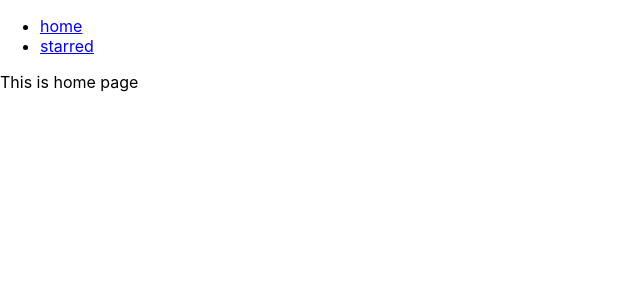
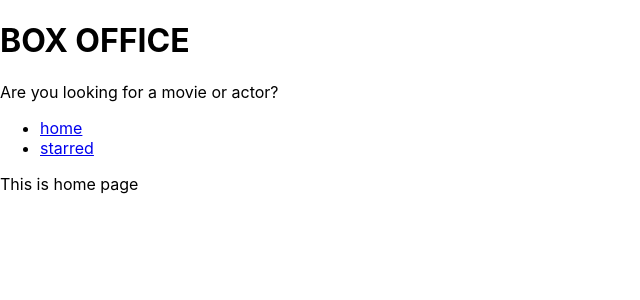
Before and after one commit to deepamasnani/Box-Office-App, a React (Create React App) app: page / in a window 1280 px wide. Shown: the top 300 px of the page, without its empty margins (0-640 px from the left). Built offline with nearby package versions, Linux system fonts and the light colour scheme.

Commit message:
Added layouts

```diff
--- a/src/App.js
+++ b/src/App.js
@@ -1,19 +1,19 @@
 import React from 'react';
 import {Switch,Route} from 'react-router-dom';
-import Navs from './components/Navs';
+// import Navs from './components/Navs';
 import Home from './pages/Home';
 import Starred from './pages/Starred';
 
 function App() {
   return (
-  <div>
-  <Navs />
+
   <Switch>
     <Route exact path="/"><Home /></Route>
     <Route exact path="/starred"><Starred /></Route>
     <Route>This is 404</Route>
   </Switch>
-  </div>)
+  )
+
 }
 
 export default App;
--- /dev/null
+++ b/src/components/MainPageLayout.js
@@ -0,0 +1,16 @@
+import React from 'react'
+import Navs from './Navs'
+import Title from './Title'
+
+const MainPageLayout = ({children}) => {
+    return (
+        <div>
+            <Title title="BOX OFFICE" subtitle="Are you looking for a movie or actor?" />
+            <Navs />
+
+            {children}
+        </div>
+    )
+}
+
+export default MainPageLayout
--- /dev/null
+++ b/src/components/Title.js
@@ -0,0 +1,12 @@
+import React from 'react'
+
+const Title = ({title , subtitle}) => {
+    return (
+        <div>
+            <h1>{title}</h1>
+            <p>{subtitle}</p>
+        </div>
+    )
+}
+
+export default Title
--- a/src/pages/Home.js
+++ b/src/pages/Home.js
@@ -1,10 +1,11 @@
 import React from 'react'
+import MainPageLayout from '../components/MainPageLayout'
 
 const Home = () => {
     return (
-        <div>
+        <MainPageLayout>
             This is home page
-        </div>
+        </MainPageLayout>
     )
 }
 
--- a/src/pages/Starred.js
+++ b/src/pages/Starred.js
@@ -1,10 +1,11 @@
 import React from 'react'
+import MainPageLayout from '../components/MainPageLayout'
 
 const Starred = () => {
     return (
-        <div>
+        <MainPageLayout>
             This is starred page
-        </div>
+        </MainPageLayout>
     )
 }
 
```
